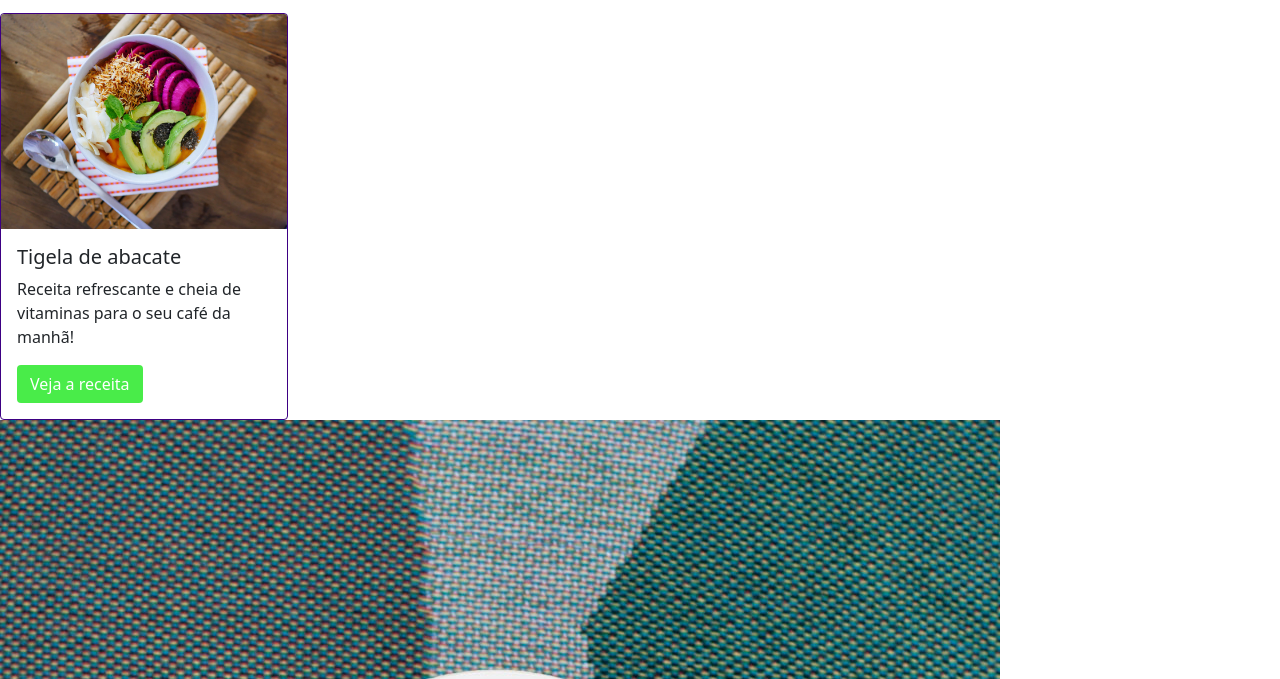
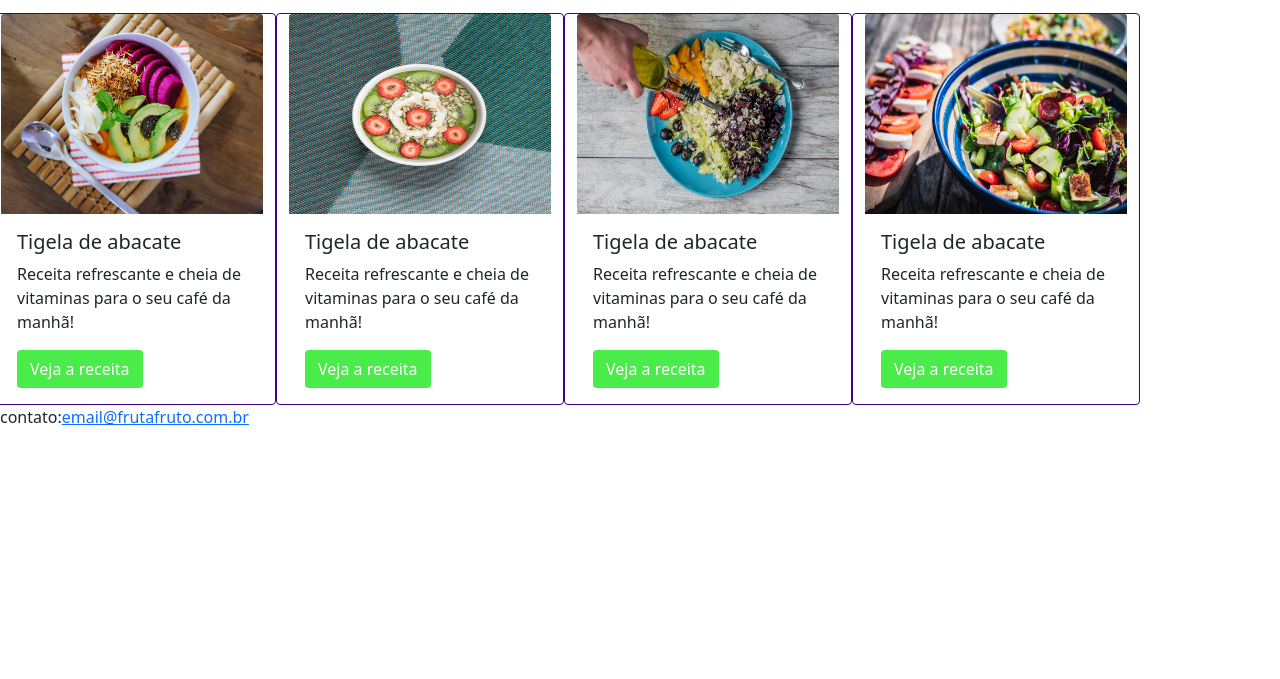
Before and after one commit to borgesjuniior/bootstrap4-landing-page, a plain HTML site: page index.html in a window 1280 px wide. Shown: the part 601-1280 px from the top of the page. After the commit the page ends 1046 px from the top, so only its background shows below. Drawn offline with nearby package versions, Linux system fonts and the light colour scheme.

Commit message:
fix: Fixing Cards and Adjusting image sizes

```diff
--- a/index.html
+++ b/index.html
@@ -80,29 +80,46 @@
     </section>
 
     <section class="recipes">
-      <div class="card card-border" style="width: 18rem;">
-        <img src="/src/img/receita-abacate.jpg" class="card-img-top" alt="Tigela de abacate">
-        <div class="card-body">
-          <h5 class="card-title">Tigela de abacate</h5>
-          <p class="card-text">Receita refrescante e cheia de vitaminas para o seu café da manhã!</p>
-          <a href="#" class="btn btn-color">Veja a receita</a>
-        </div>
+      <div class="row">
+        <article class="card card-border card-width">
+          <img src="/src/img/receita-abacate.jpg" class="card-img-top img-fit" alt="Tigela de abacate">
+          <div class="card-body">
+            <h5 class="card-title">Tigela de abacate</h5>
+            <p class="card-text">Receita refrescante e cheia de vitaminas para o seu café da manhã!</p>
+            <a href="#" class="btn btn-color">Veja a receita</a>
+          </div>
+        </article>
+
+        <article class="card card-border card-width">
+          <img src="src/img/receita-kiwi.jpg" class="card-img-top img-fit" alt="Tigela de abacate">
+          <div class="card-body">
+            <h5 class="card-title">Tigela de abacate</h5>
+            <p class="card-text">Receita refrescante e cheia de vitaminas para o seu café da manhã!</p>
+            <a href="#" class="btn btn-color">Veja a receita</a>
+          </div>
+        </article>
+
+        <article class="card card-border card-width">
+          <img src="src/img/receita-mix.jpg" class="card-img-top img-fit" alt="Tigela de abacate">
+          <div class="card-body">
+            <h5 class="card-title">Tigela de abacate</h5>
+            <p class="card-text">Receita refrescante e cheia de vitaminas para o seu café da manhã!</p>
+            <a href="#" class="btn btn-color">Veja a receita</a>
+          </div>
+        </article>
+
+        <article class="card card-border card-width">
+          <img src="src/img/receita-oriental.jpg" class="card-img-top img-fit" alt="Tigela de abacate">
+          <div class="card-body">
+            <h5 class="card-title">Tigela de abacate</h5>
+            <p class="card-text">Receita refrescante e cheia de vitaminas para o seu café da manhã!</p>
+            <a href="#" class="btn btn-color">Veja a receita</a>
+          </div>
+        </article>
       </div>
     </section>
 
   </main>
-
-  <img src="src/img/receita-kiwi.jpg" alt="tigela de mingau com kiwi, vista superior">
-  <h3>Salada de kiwi</h3>
-  <p>Receita refrescante e cheia de vitaminas para o seu café da manhã!</p>
-
-  <img src="src/img/receita-mix.jpg" alt="prato com mix de vegetais e mão de pessoa adicionando azeite, vista superior">
-  <h3>Mix de vegetais</h3>
-  <p>Receita refrescante e cheia de vitaminas para o seu café da manhã!</p>
-
-  <img src="src/img/receita-oriental.jpg" alt="tigela com salada de vegetais estilo oriental, vista de cima">
-  <h3>Prato oriental</h3>
-  <p>Receita refrescante e cheia de vitaminas para o seu café da manhã!</p>
 
   <p>contato:<a href="mailto:email@frutafruto.com.br">email@frutafruto.com.br</a></p>
 
--- a/src/style.css
+++ b/src/style.css
@@ -1,3 +1,6 @@
+.card-width {
+  width: 18rem;
+}
 .img-container {
   object-fit: cover;
   height: 30rem;
@@ -15,3 +18,7 @@
   background-color: rgb(73, 236, 73);
   color: rgb(255, 255, 255);
 }
+
+.img-fit {
+  height: 200px;
+}
```
